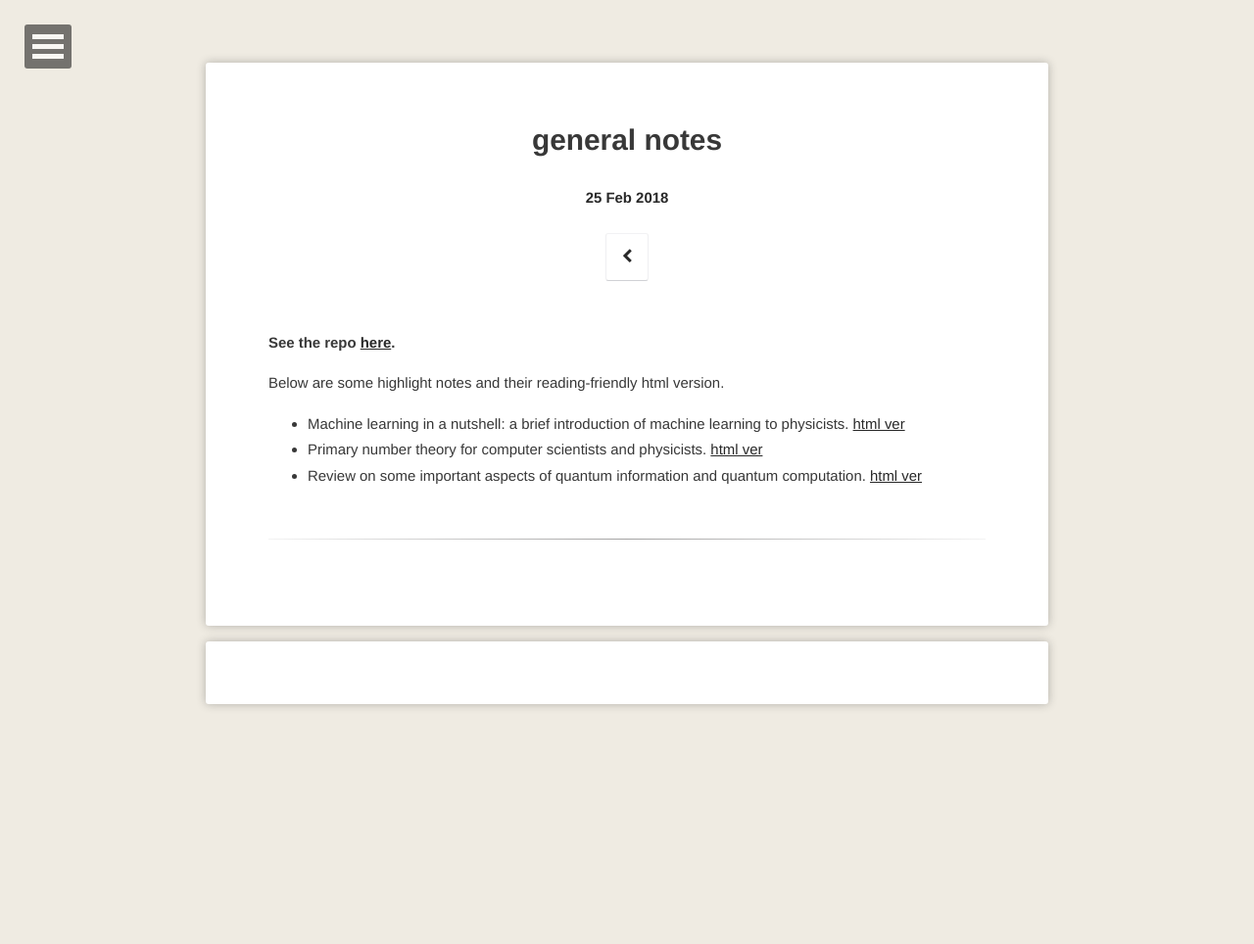
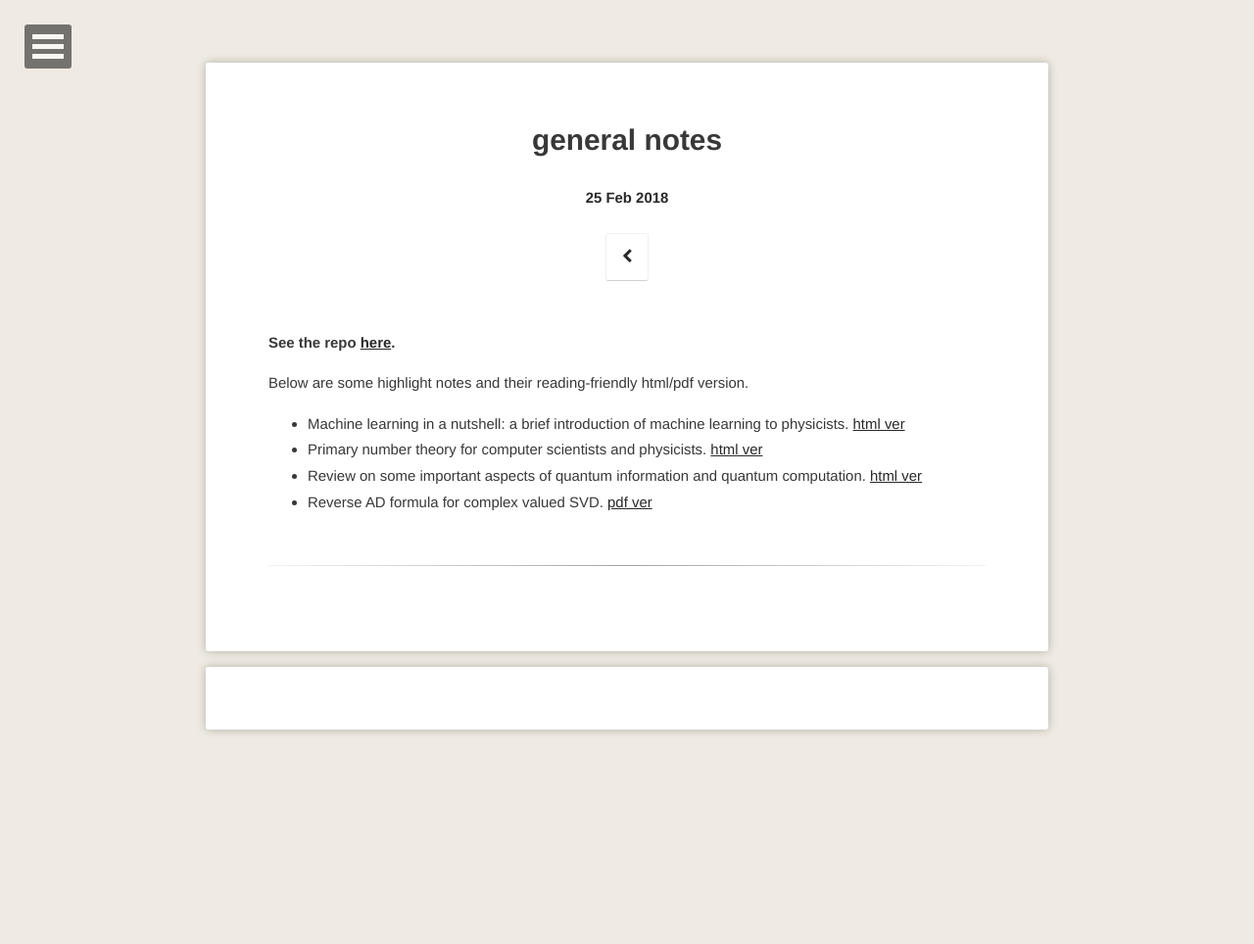
Before and after one commit to refraction-ray/refraction-ray.github.io, a Jekyll site: the page built from _posts/2018-02-25-general-notes.md, in a window 1280 px wide. Shown: the whole page at 98% size. Built offline with Jekyll 4.4.1, drawn with Linux system fonts in a browser that asks for light colours; comment, search, counter and statistics services are not loaded.

Commit message:
complex svd

```diff
--- a/_posts/2018-02-25-general-notes.md
+++ b/_posts/2018-02-25-general-notes.md
@@ -9,8 +9,9 @@ comments: true
 
 **See the repo [here](https://github.com/refraction-ray/general-notes).**
 
-Below are some highlight notes and their reading-friendly html version.
+Below are some highlight notes and their reading-friendly html/pdf version.
 
 * Machine learning in a nutshell: a brief introduction of machine learning to physicists. [html ver](/misc/MLnutshell.html)
 * Primary number theory for computer scientists and physicists. [html ver](/misc/numbertheory.html)
 * Review on some important aspects of quantum information and quantum computation. [html ver](/misc/qireview.html)
+* Reverse AD formula for complex valued SVD. [pdf ver](/misc/complexsvd.pdf)
```
Also changed, not shown: 1 other file.
